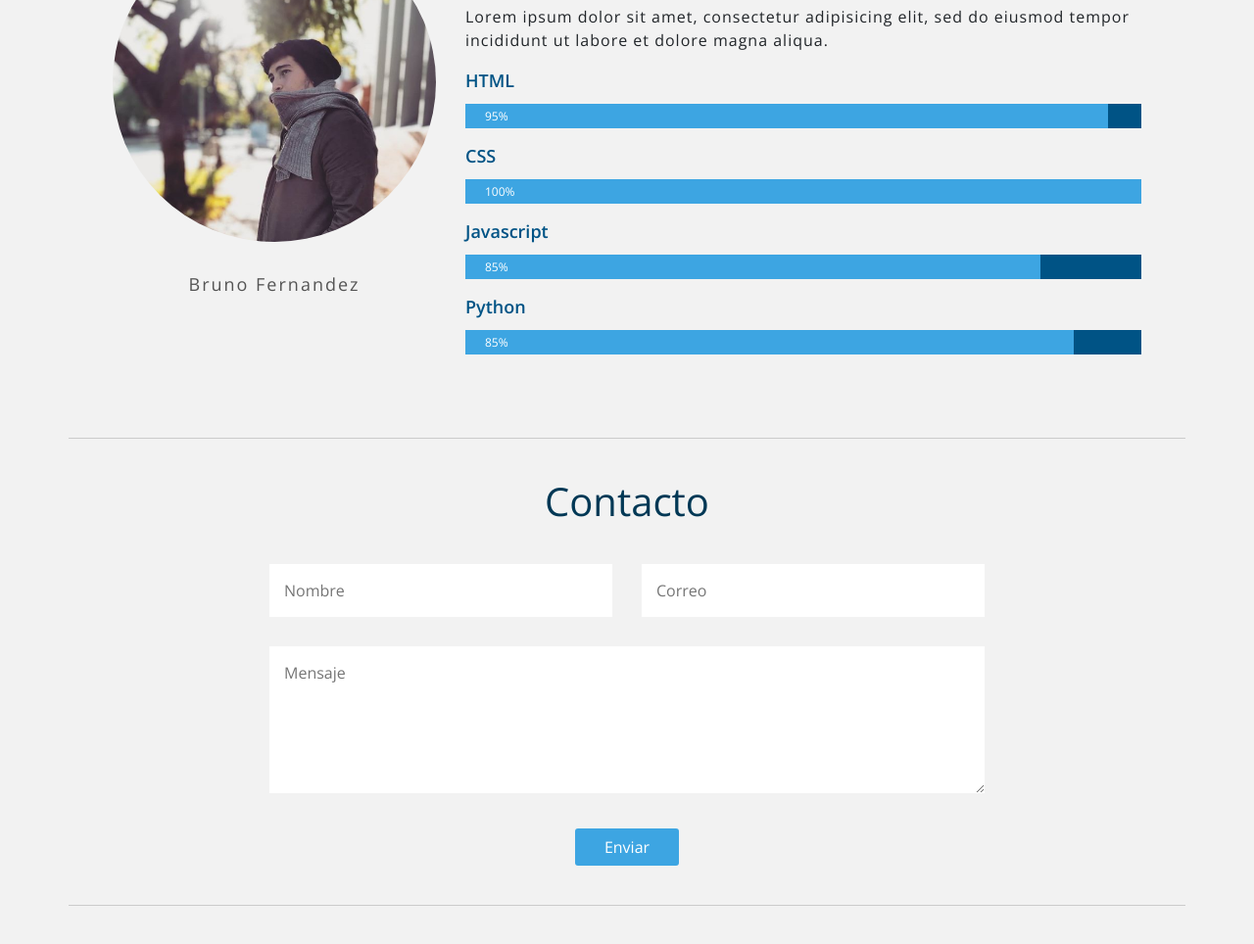
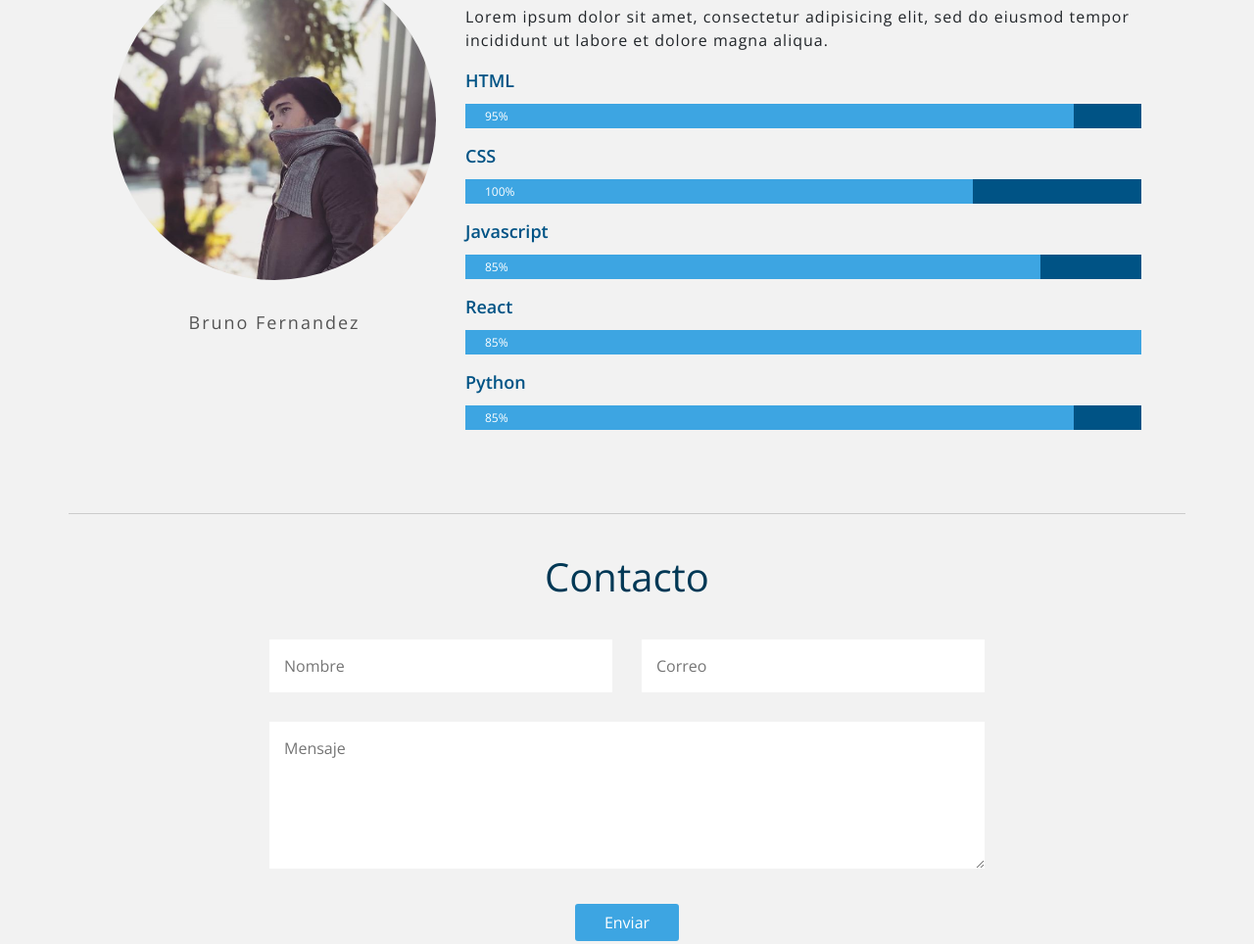
Before and after one commit to brunofnz/brunofnz, a plain HTML site: page index.html in a window 1280 px wide. Shown: the part 1488-2452 px from the top of the page at 98% size. Drawn offline with nearby package versions, Linux system fonts and the light colour scheme.

Commit message:
se agrego un framework

```diff
--- a/index.html
+++ b/index.html
@@ -6,7 +6,6 @@
 	<title>Portafolio de Bruno Fernandez</title>
 	<link rel="stylesheet" href="css/bootstrap.min.css">
 	<link href="https://fonts.googleapis.com/css?family=Open+Sans:300,400,600,700,800" rel="stylesheet">
-	<link rel="stylesheet" href="css/fontello.css">
 	<link rel="stylesheet" href="css/estilos.css">
 </head>
 <body>
@@ -149,17 +148,21 @@
 
 					<p class="label">HTML</p>
 					<div class="progress">
-						<div class="progress-bar" style="width:95%;">95%</div>
+						<div class="progress-bar" style="width:90%;">95%</div>
 					</div>
 
 					<p class="label">CSS</p>
 					<div class="progress">
-						<div class="progress-bar" style="width:100%;">100%</div>
+						<div class="progress-bar" style="width:75%;">100%</div>
 					</div>
 
 					<p class="label">Javascript</p>
 					<div class="progress">
 						<div class="progress-bar" style="width:85%;">85%</div>
+					</div>
+					<p class="label">React</p>
+					<div class="progress">
+						<div class="progress-bar" style="width:100%;">85%</div>
 					</div>
 					<p class="label">Python</p>
 					<div class="progress">
```
